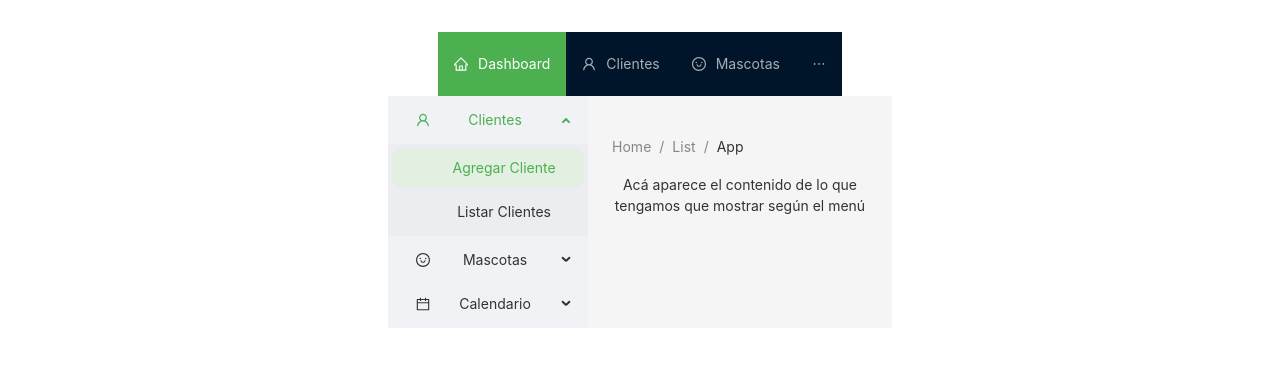
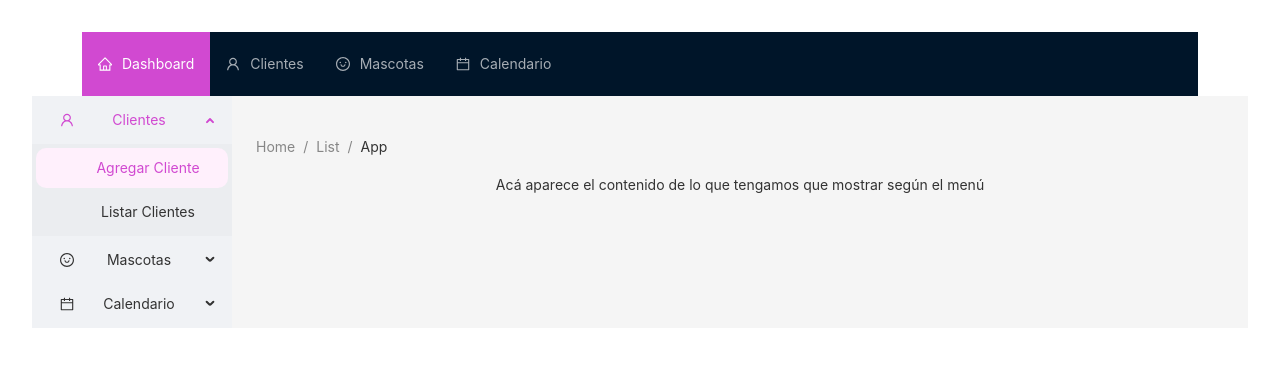
Before and after one commit to r1k4rd0g/Mascotapp, a React (Vite) app in the folder client/: page / in a window 1280 px wide. Shown: the top 366 px of the page. Built offline with nearby package versions, Linux system fonts and the light colour scheme.

Commit message:
cambios en el Configprovider para ver si funciona y eliminación de display flex en index.css

```diff
--- a/client/src/index.css
+++ b/client/src/index.css
@@ -24,7 +24,7 @@ a:hover {
 
 body {
   margin: 0;
-  display: flex;
+
   place-items: center;
   min-width: auto;
 
--- a/client/src/styles/theme.js
+++ b/client/src/styles/theme.js
@@ -1,6 +1,6 @@
 export const themeConfig = {
     token: {
-        colorPrimary: '#4CAF50',       // Color principal
+        colorPrimary: '#D149D1FF',       // Color principal
         colorBgContainer: '#7E7272FF',    // Fondo de contenedores
         colorText: '#333333',           // Color del texto principal
         colorBorder: '#dddddd',         // Color de bordes
@@ -9,5 +9,7 @@ export const themeConfig = {
         colorError: '#f44336',          // Color de error
         borderRadius: 8,                // Radio de bordes
         fontSizeBase: 16,               // Tamaño de fuente base
+        paddingContentHorizontal: 24,     // Espaciado horizontal en contenido
+        paddingContentVertical: 24,       // Espaciado vertical en contenido
     }
 };
```
